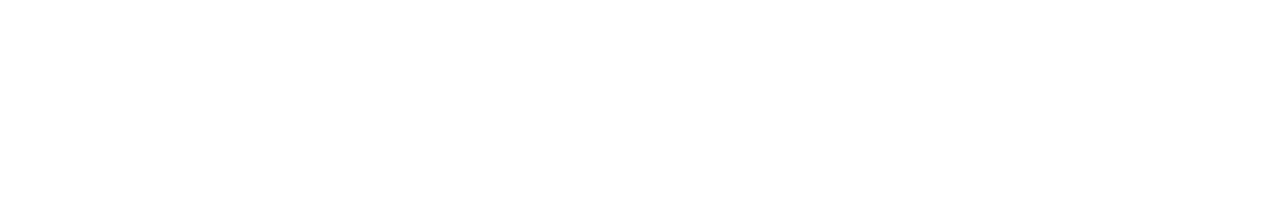
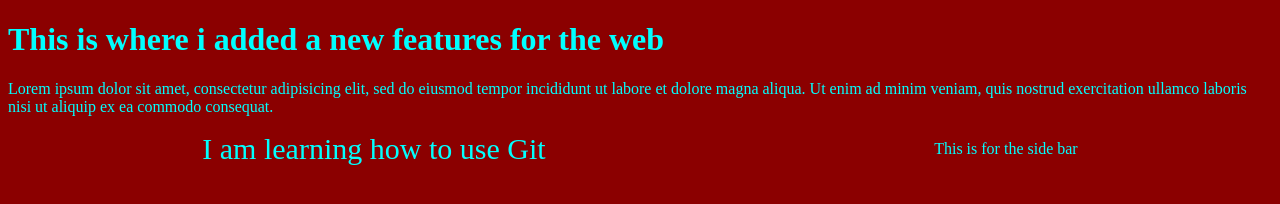
Before and after one commit to sydebits/git-one, a plain HTML site: page index.html in a window 1280 px wide. Drawn offline with Linux system fonts and the light colour scheme.

Commit message:
Updated the CSS file and html file as well

```diff
--- a/index.html
+++ b/index.html
@@ -2,9 +2,19 @@
 <html lang="en" dir="ltr">
   <head>
     <meta charset="utf-8">
+    <link rel="stylesheet" href="style.css">
     <title>My second Commit</title>
   </head>
   <body>
+    <h1>This is where i added a new features for the web</h1>
+    <p>Lorem ipsum dolor sit amet, consectetur adipisicing elit, sed do eiusmod tempor incididunt ut labore et dolore magna aliqua. Ut enim ad minim veniam, quis nostrud exercitation ullamco laboris nisi ut aliquip ex ea commodo consequat.</p>
 
+    <div class="git-one">
+      <span>I am learning how to use Git</span>
+      <aside class="">
+        This is for the side bar
+      </aside>
+
+    </div>
   </body>
 </html>
--- a/style.css
+++ b/style.css
@@ -1,5 +1,13 @@
 body{
-  background: red;
+  background: darkred;
   color: cyan;
+}
+.git-one{
+  display: flex;
+  align-items: center;
+  justify-content: space-around;
+}
+span{
+  font-size: 30px
 
 }
```
